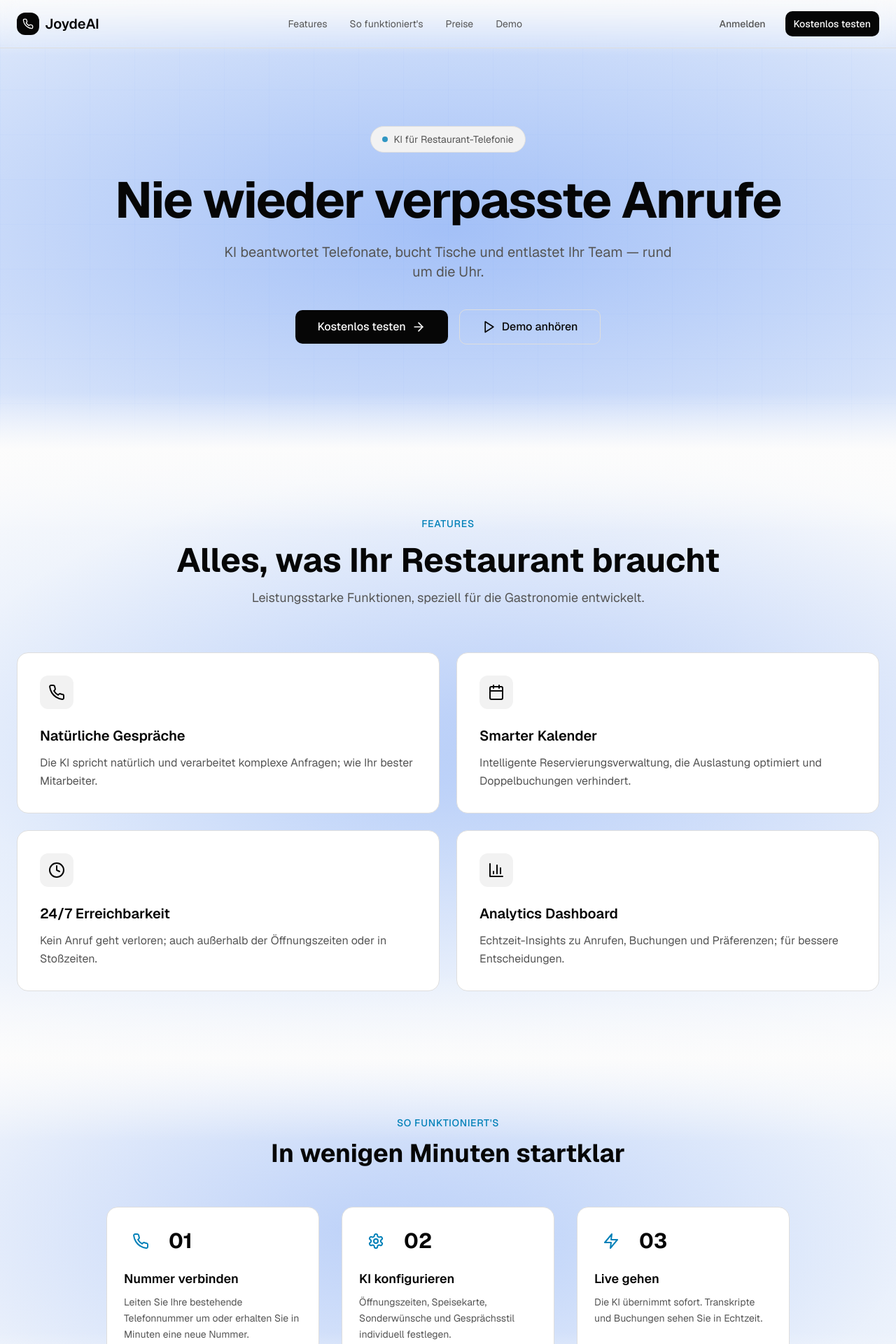
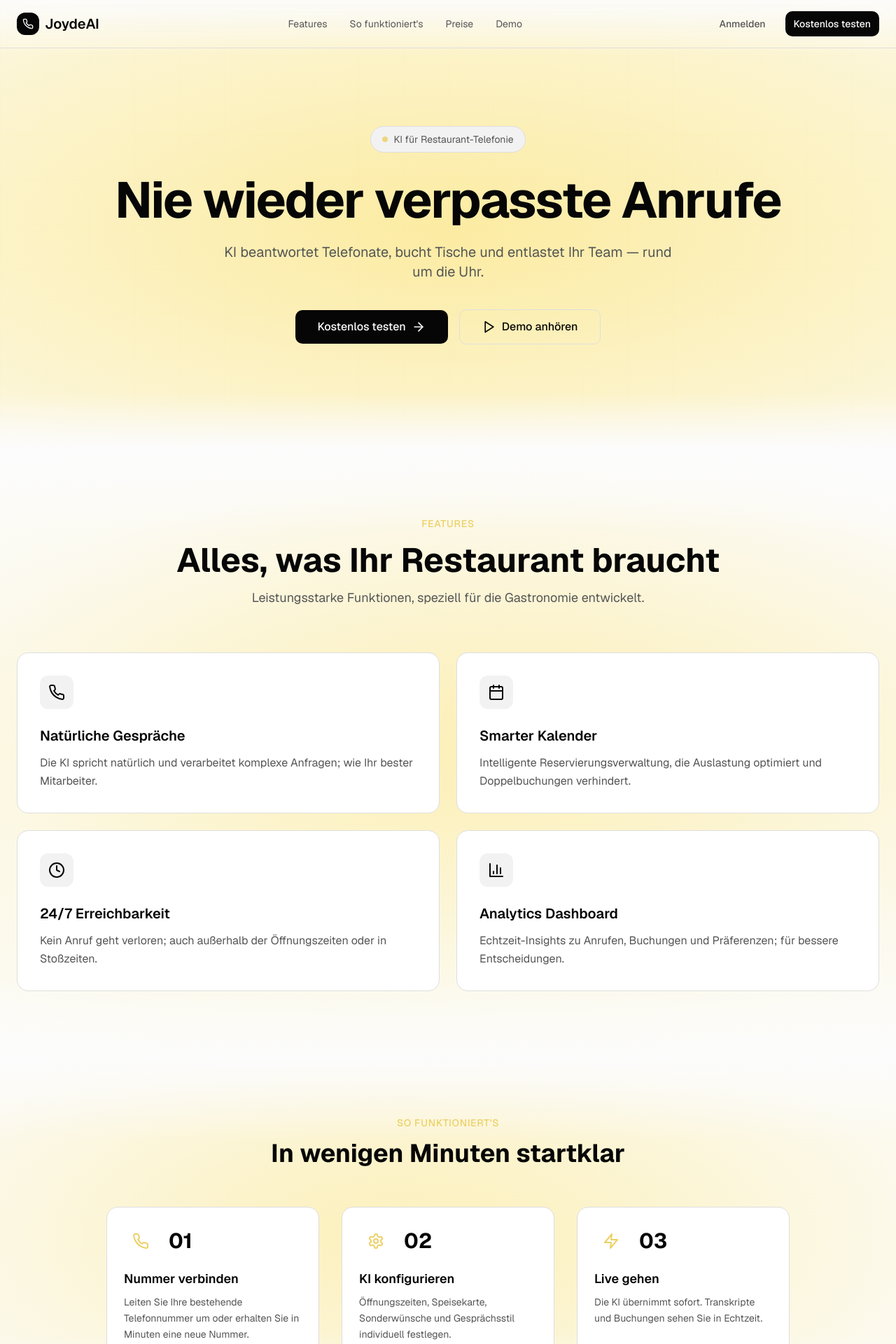
Before and after one commit to DrJonah26/restaurant-voice-website, a Next.js app: page / in a window 1280 px wide. Shown: the top 1920 px of the page at 70% size. Built offline with nearby package versions, Linux system fonts and the light colour scheme.

Commit message:
gelber hintergrund

```diff
--- a/app/globals.css
+++ b/app/globals.css
@@ -16,14 +16,14 @@
     --secondary-foreground: oklch(0.12 0 0);
     --muted: oklch(0.96 0 0);
     --muted-foreground: oklch(0.45 0 0);
-    --accent: oklch(0.56 0.14 232);
+    --accent: oklch(0.86 0.13 95);
     --accent-foreground: oklch(0.99 0 0);
     --destructive: oklch(0.577 0.245 27.325);
     --destructive-foreground: oklch(0.99 0 0);
     --border: oklch(0.9 0 0);
     --input: oklch(0.96 0 0);
-    --ring: oklch(0.56 0.14 232);
-    --chart-1: oklch(0.56 0.14 232);
+    --ring: oklch(0.86 0.13 95);
+    --chart-1: oklch(0.86 0.13 95);
     --chart-2: oklch(0.6 0.118 184.704);
     --chart-3: oklch(0.398 0.07 227.392);
     --chart-4: oklch(0.828 0.189 84.429);
@@ -52,14 +52,14 @@
     --secondary-foreground: oklch(0.98 0 0);
     --muted: oklch(0.18 0 0);
     --muted-foreground: oklch(0.65 0 0);
-    --accent: oklch(0.56 0.14 232);
+    --accent: oklch(0.86 0.13 95);
     --accent-foreground: oklch(0.98 0 0);
     --destructive: oklch(0.396 0.141 25.723);
     --destructive-foreground: oklch(0.98 0 0);
     --border: oklch(0.25 0 0);
     --input: oklch(0.18 0 0);
-    --ring: oklch(0.56 0.14 232);
-    --chart-1: oklch(0.56 0.14 232);
+    --ring: oklch(0.86 0.13 95);
+    --chart-1: oklch(0.86 0.13 95);
     --chart-2: oklch(0.696 0.17 162.48);
     --chart-3: oklch(0.769 0.188 70.08);
     --chart-4: oklch(0.627 0.265 303.9);
--- a/components/cta-section.tsx
+++ b/components/cta-section.tsx
@@ -6,8 +6,8 @@ export function CTASection() {
   return (
     <section className="section-fade relative overflow-hidden py-24 bg-secondary/30">
       <div className="absolute inset-0 overflow-hidden">
-        <div className="absolute inset-0 bg-[radial-gradient(1200px_520px_at_50%_48%,_rgba(59,130,246,0.16),_transparent_70%)]" />
-        <div className="absolute inset-0 bg-[radial-gradient(820px_360px_at_45%_55%,_rgba(37,99,235,0.12),_transparent_72%)]" />
+        <div className="absolute inset-0 bg-[radial-gradient(1200px_520px_at_50%_48%,_rgba(253,224,71,0.16),_transparent_70%)]" />
+        <div className="absolute inset-0 bg-[radial-gradient(820px_360px_at_45%_55%,_rgba(250,204,21,0.12),_transparent_72%)]" />
       </div>
       <div className="relative z-10 max-w-4xl mx-auto px-6 text-center">
         <h2 className="text-3xl md:text-5xl font-bold text-foreground text-balance">
--- a/components/features-section.tsx
+++ b/components/features-section.tsx
@@ -27,8 +27,8 @@ export function FeaturesSection() {
   return (
     <section id="features" className="section-fade relative overflow-hidden py-24 bg-secondary/30">
       <div className="absolute inset-0 overflow-hidden">
-        <div className="absolute inset-0 bg-[radial-gradient(1800px_780px_at_45%_55%,_rgba(59,130,246,0.22),_transparent_70%)]" />
-        <div className="absolute inset-0 bg-[radial-gradient(1200px_520px_at_60%_45%,_rgba(37,99,235,0.18),_transparent_72%)]" />
+        <div className="absolute inset-0 bg-[radial-gradient(1800px_780px_at_45%_55%,_rgba(253,224,71,0.22),_transparent_70%)]" />
+        <div className="absolute inset-0 bg-[radial-gradient(1200px_520px_at_60%_45%,_rgba(250,204,21,0.18),_transparent_72%)]" />
       </div>
       <div className="relative z-10 max-w-7xl mx-auto px-6">
         <div className="text-center mb-16">
--- a/components/hero-section.tsx
+++ b/components/hero-section.tsx
@@ -9,13 +9,13 @@ export function HeroSection() {
     <section className="section-fade section-fade-sm relative min-h-[80vh] flex items-center justify-center pt-16 pb-8 overflow-hidden">
       {/* Background Elements */}
       <div className="absolute inset-0 overflow-hidden">
-        <div className="absolute inset-0 bg-[radial-gradient(2400px_920px_at_50%_50%,_rgba(59,130,246,0.28),_transparent_70%)]" />
-        <div className="absolute inset-0 bg-[radial-gradient(1720px_680px_at_50%_52%,_rgba(37,99,235,0.22),_transparent_72%)]" />
+        <div className="absolute inset-0 bg-[radial-gradient(2400px_920px_at_50%_50%,_rgba(253,224,71,0.28),_transparent_70%)]" />
+        <div className="absolute inset-0 bg-[radial-gradient(1720px_680px_at_50%_52%,_rgba(250,204,21,0.22),_transparent_72%)]" />
         <div
           className="absolute inset-0 opacity-40"
           style={{
             backgroundImage:
-              "linear-gradient(to right, rgba(59,130,246,0.07) 1px, transparent 1px), linear-gradient(to bottom, rgba(59,130,246,0.07) 1px, transparent 1px)",
+              "linear-gradient(to right, rgba(250,204,21,0.07) 1px, transparent 1px), linear-gradient(to bottom, rgba(250,204,21,0.07) 1px, transparent 1px)",
             backgroundSize: "64px 64px",
           }}
         />
--- a/components/how-it-works-section.tsx
+++ b/components/how-it-works-section.tsx
@@ -77,8 +77,8 @@ export function HowItWorksSection() {
       {/* Steps Section */}
       <section id="how-it-works" className="section-fade relative overflow-hidden py-20 bg-background">
         <div className="absolute inset-0 overflow-hidden">
-          <div className="absolute inset-0 bg-[radial-gradient(1600px_700px_at_55%_52%,_rgba(59,130,246,0.2),_transparent_70%)]" />
-          <div className="absolute inset-0 bg-[radial-gradient(1100px_480px_at_40%_48%,_rgba(37,99,235,0.16),_transparent_72%)]" />
+          <div className="absolute inset-0 bg-[radial-gradient(1600px_700px_at_55%_52%,_rgba(253,224,71,0.2),_transparent_70%)]" />
+          <div className="absolute inset-0 bg-[radial-gradient(1100px_480px_at_40%_48%,_rgba(250,204,21,0.16),_transparent_72%)]" />
         </div>
         <div className="relative z-10 max-w-5xl mx-auto px-6">
           <div className="text-center mb-14">
@@ -110,8 +110,8 @@ export function HowItWorksSection() {
       {/* Demo Section */}
       <section id="demo" className="section-fade relative overflow-hidden py-20 bg-secondary/30">
         <div className="absolute inset-0 overflow-hidden">
-          <div className="absolute inset-0 bg-[radial-gradient(1700px_740px_at_50%_55%,_rgba(59,130,246,0.21),_transparent_70%)]" />
-          <div className="absolute inset-0 bg-[radial-gradient(1150px_520px_at_62%_45%,_rgba(37,99,235,0.17),_transparent_72%)]" />
+          <div className="absolute inset-0 bg-[radial-gradient(1700px_740px_at_50%_55%,_rgba(253,224,71,0.21),_transparent_70%)]" />
+          <div className="absolute inset-0 bg-[radial-gradient(1150px_520px_at_62%_45%,_rgba(250,204,21,0.17),_transparent_72%)]" />
         </div>
         <div className="relative z-10 max-w-5xl mx-auto px-6">
           <div className="text-center mb-12">
--- a/components/pricing-section.tsx
+++ b/components/pricing-section.tsx
@@ -16,7 +16,7 @@ const plans = [
       "Basis Analytics",
       "Perfekt für Anrufe außerhalb der Öffnungszeiten",
     ],
-    cta: "Plan wählen",
+    cta: "Jezzt kostenlos testen",
     subPrice: "30€ / Monat danach",
     highlighted: false,
   },
@@ -60,8 +60,8 @@ export function PricingSection() {
   return (
     <section id="pricing" className="section-fade relative overflow-hidden py-24 bg-secondary/30">
       <div className="absolute inset-0 overflow-hidden">
-        <div className="absolute inset-0 bg-[radial-gradient(1900px_820px_at_48%_52%,_rgba(59,130,246,0.22),_transparent_70%)]" />
-        <div className="absolute inset-0 bg-[radial-gradient(1250px_560px_at_60%_45%,_rgba(37,99,235,0.18),_transparent_72%)]" />
+        <div className="absolute inset-0 bg-[radial-gradient(1900px_820px_at_48%_52%,_rgba(253,224,71,0.22),_transparent_70%)]" />
+        <div className="absolute inset-0 bg-[radial-gradient(1250px_560px_at_60%_45%,_rgba(250,204,21,0.18),_transparent_72%)]" />
       </div>
       <div className="relative z-10 max-w-7xl mx-auto px-6">
         <div className="text-center mb-16">
```
